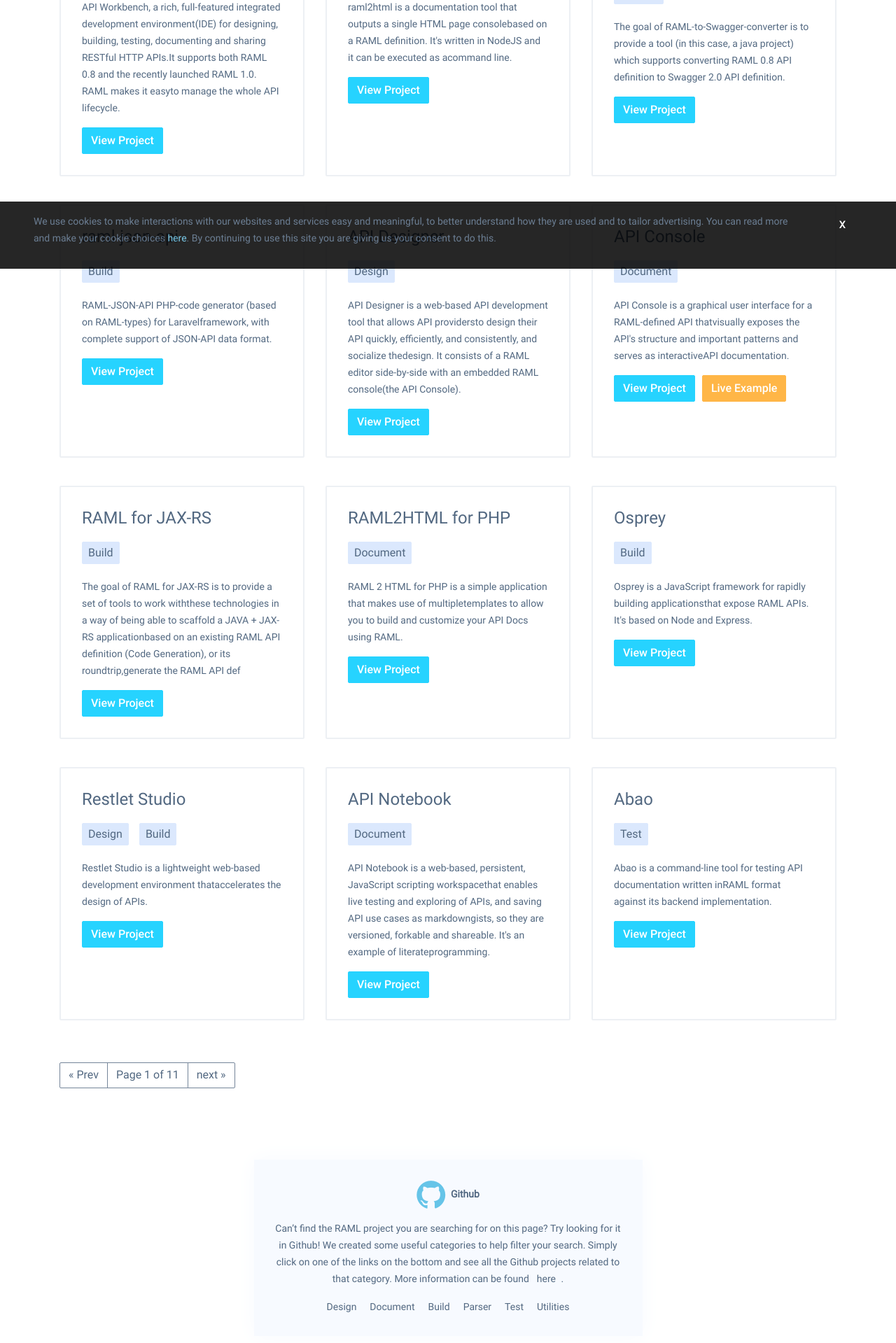
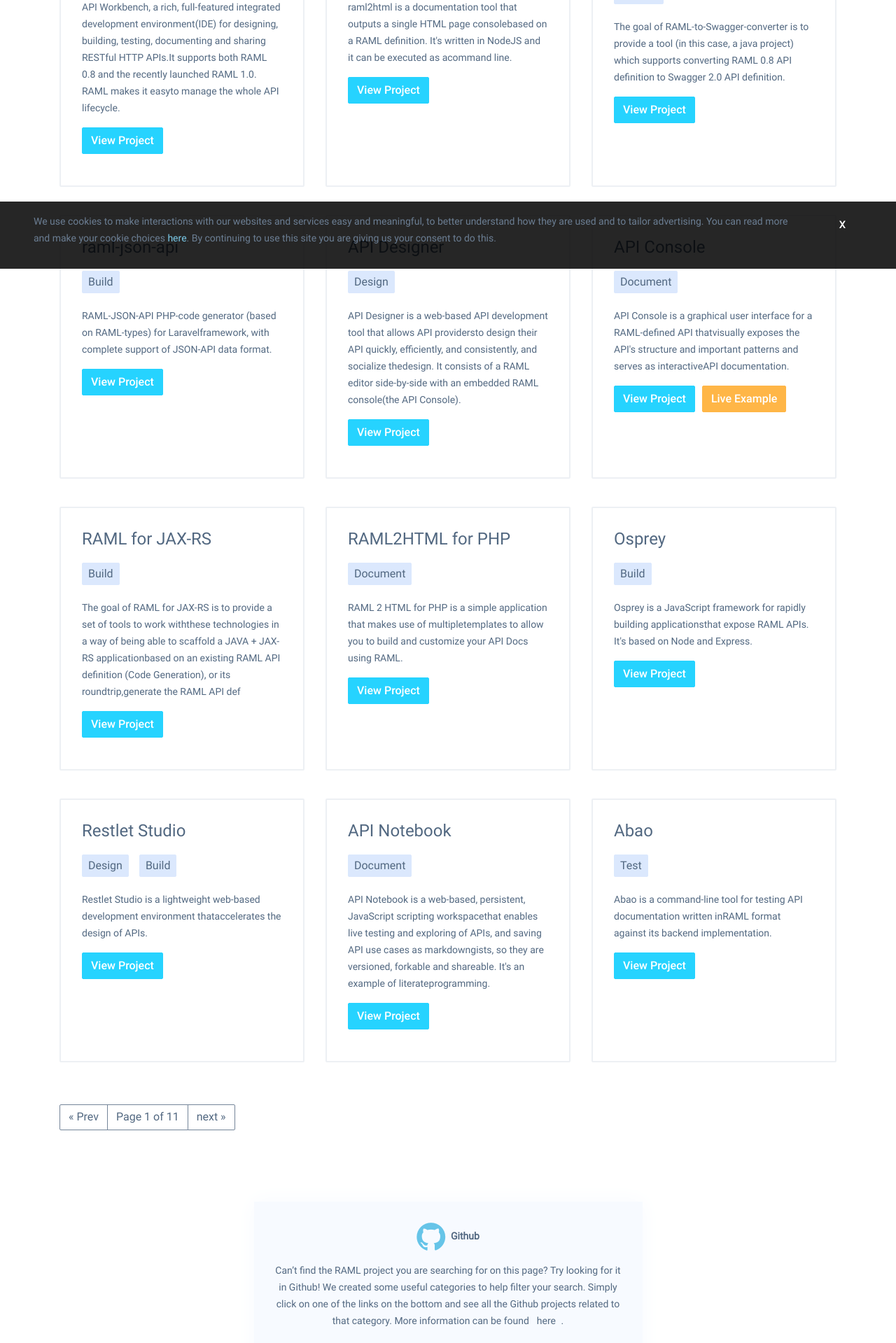
Before and after one commit to raml-org/raml-org, a Jekyll site: the page built from projects.html, in a window 1280 px wide. Shown: the part 516-2435 px from the top of the page at 70% size. Built offline with Jekyll 4.4.1, drawn with Linux system fonts in a browser that asks for light colours; nearby versions of some CDN libraries.

Commit message:
task-281896970 updates for raml site design and bug fixes

```diff
--- a/css/style.scss
+++ b/css/style.scss
@@ -1469,6 +1469,9 @@
         @media(max-width: 1199px){
           display: block;
         }
+        a{
+          margin-bottom: 15px;
+        }
         .view-project{
           margin-right: 25px;
 
--- a/vendor-support.html
+++ b/vendor-support.html
@@ -137,7 +137,7 @@
 
     <!-- API FORTRESS -->
     <div class="col-lg-12">
-        <div><a href="http://apifortress.com/landing/"><img src="/images/apifortress.png" width="200" alt="API Fortress" /></a></div>
+        <div><a href="https://apifortress.com/"><img src="/images/apifortress.png" width="200" alt="API Fortress" /></a></div>
         <div class="vendor-text">
             API Fortress tests and monitors the APIs that are critical to your business FOR YOU! We make sure they are responding properly and quickly.
 
```
